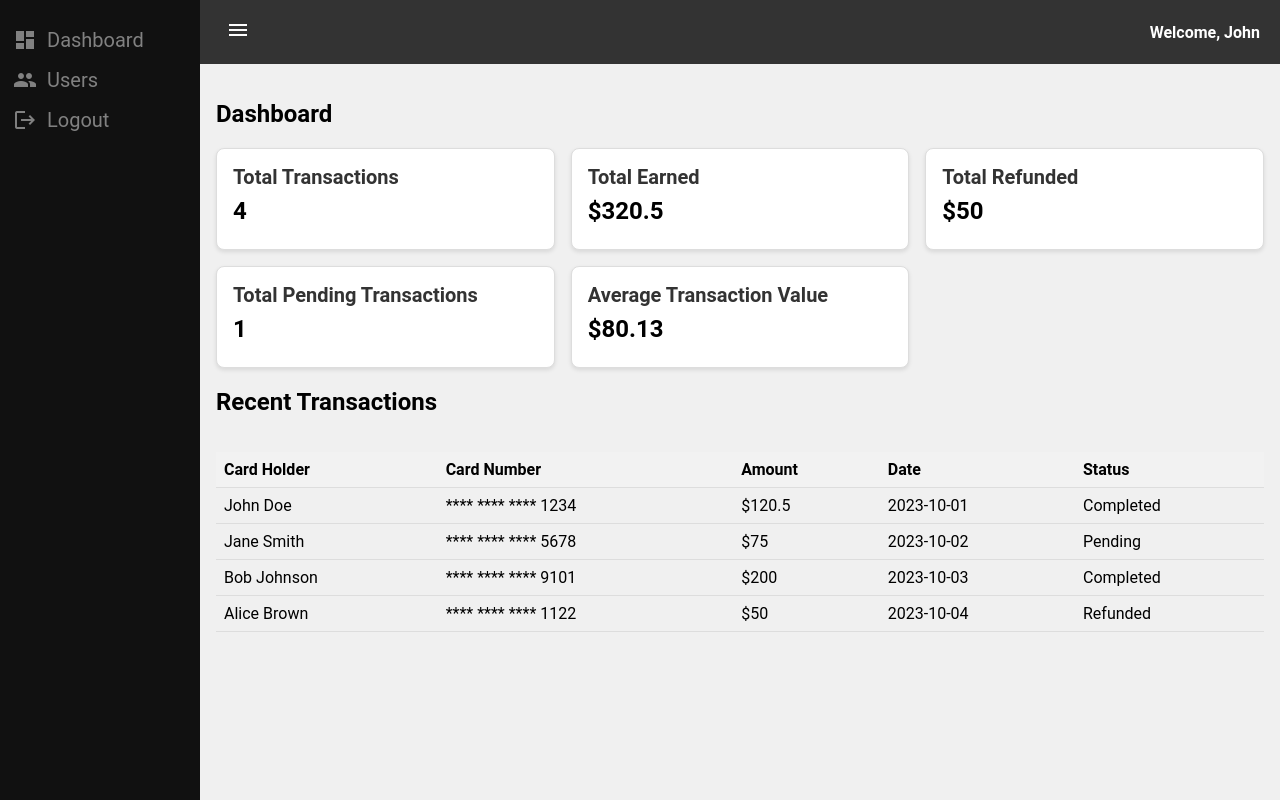
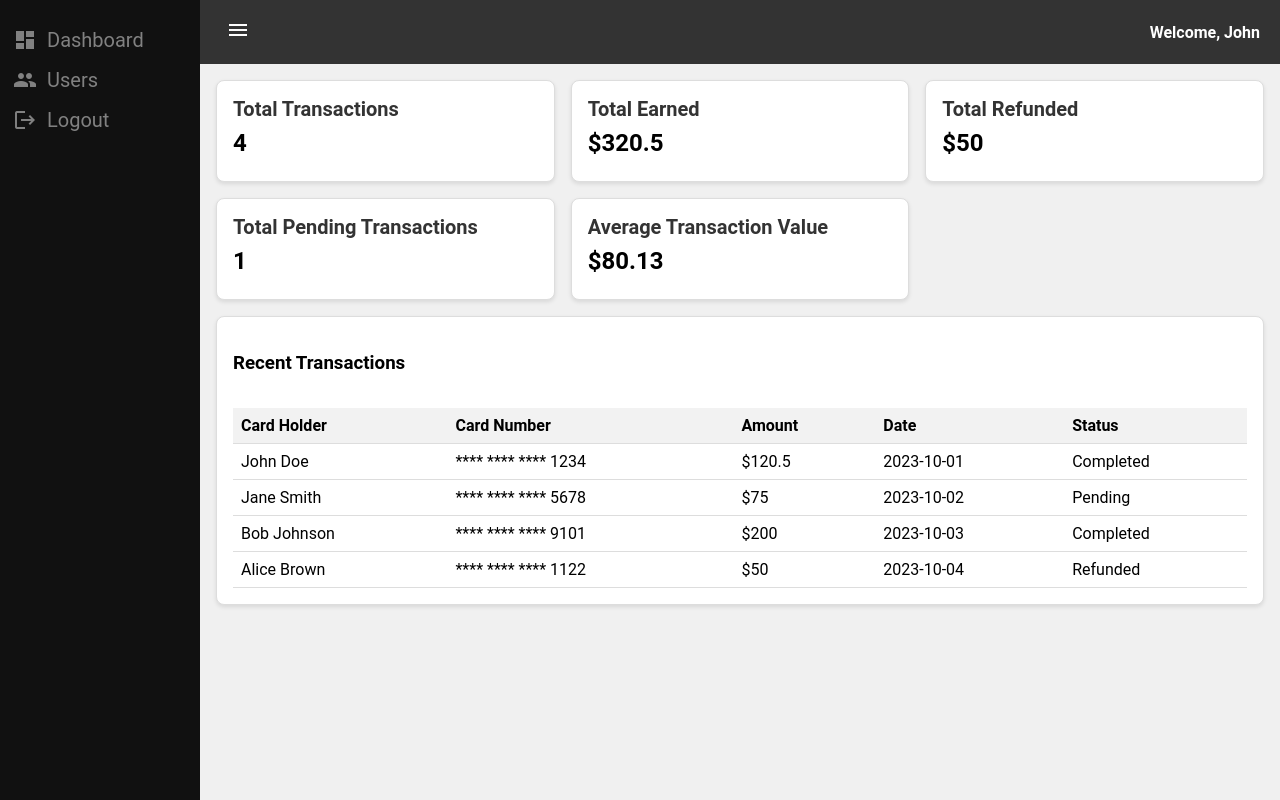
Before and after one commit to douglassantanna/responsive-playground, an Angular app: page /dashboard in a window 1280 px wide. Built offline with nearby package versions, Linux system fonts and the light colour scheme.

Commit message:
insert recent transactions in card layout

```diff
--- a/src/app/components/dashboard/dashboard.component.html
+++ b/src/app/components/dashboard/dashboard.component.html
@@ -1,5 +1,4 @@
 <div class="dashboard">
-  <h2>Dashboard</h2>
   <div class="cards">
     <div class="card">
       <span class="card-title">Total Transactions</span>
@@ -23,7 +22,8 @@
     </div>
   </div>
 
-  <h2>Recent Transactions</h2>
+  <div class="card" style="margin-top: 16px;">
+    <h3>Recent Transactions</h3>
     <div class="table-container">
       <table class="transactions-table">
         <thead>
@@ -46,6 +46,7 @@
             }
         </tbody>
       </table>
+    </div>
   </div>
 </div>
 
```
Lines whose indentation alone changed are shown as unchanged.
